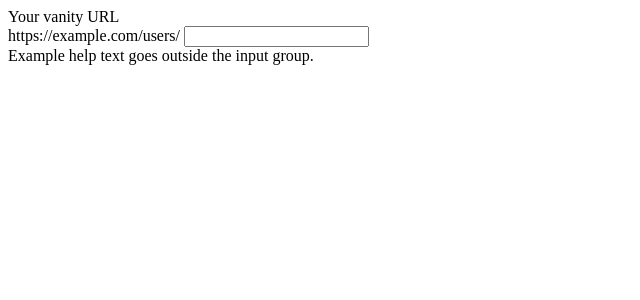
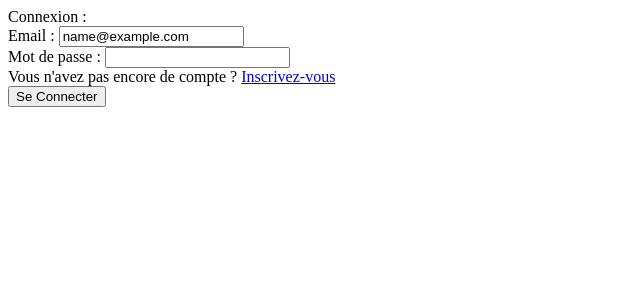
Before and after one commit to LProgrammation/CMS-CDA2025-4, a PHP site: template src/view/login.php in a window 1280 px wide. Shown: the top 300 px of the page, without its empty margins (0-640 px from the left). Run offline with PHP 8.4, Linux system fonts and the light colour scheme; the template is opened without the code that fills it: most values are stand-ins (such as "Sample title", 1, 10 or a date in 2020); data that the repository does not hold is empty.

Commit message:
Refactor authentication model and enhance login functionality
Replaced `authModel` with `userModel` for better structure and additional methods. Updated login form with validation, user feedback, and styling improvements. Adjusted navigation links and routes for consistency within the application.

```diff
--- a/public_html/styles/css/styles.css
+++ b/public_html/styles/css/styles.css
@@ -21,3 +21,9 @@ body{
     justify-content: center;
     align-items: center;
 }
+
+#login_form {
+    max-width: 800px;
+    width: 100%;
+    padding: 80px;
+}
--- a/src/view/home.php
+++ b/src/view/home.php
@@ -2,6 +2,6 @@
 <!-- Insert the home page content here -->
  <h1> Example of H1 content </h1>
 
-<button><a href="/login.php">login</a> </button>
+<button><a href="cms-cda/login">login</a> </button>
 
 </body>
--- a/src/view/login.php
+++ b/src/view/login.php
@@ -1,12 +1,21 @@
 <body>
-<div class="mb-3">
-    <label for="basic-url" class="form-label">Your vanity URL</label>
-    <div class="input-group">
-        <span class="input-group-text" id="basic-addon3">https://example.com/users/</span>
-        <input type="text" class="form-control" id="basic-url" aria-describedby="basic-addon3 basic-addon4">
+<form id="login_form" action="" method="post">
+    <div class="mb-3">
+        <label class="h2">Connexion :</label>
     </div>
-    <div class="form-text" id="basic-addon4">Example help text goes outside the input group.</div>
-</div>
+    <div class="mb-3">
+        <div class="text-danger"><?= $message ?></div>
+        <label for="exampleInputEmail1" class="form-label">Email :</label>
+        <input type="email" class="form-control" name="email_user" value="<?= $email ?>">
+    </div>
+    <div class="mb-3">
+        <label for="exampleInputPassword1" class="form-label">Mot de passe :</label>
+        <input type="password" class="form-control" name="password_user">
+        <div class="text-body-secondary">Vous n'avez pas encore de compte ? <a
+                    href="cms-cda/register">Inscrivez-vous</a></div>
+    </div>
+    <button type="submit" class="btn btn-secondary">Se Connecter</button>
+</form>
 <script src="https://cdn.jsdelivr.net/npm/bootstrap@5.3.3/dist/js/bootstrap.bundle.min.js"
         integrity="sha384-YvpcrYf0tY3lHB60NNkmXc5s9fDVZLESaAA55NDzOxhy9GkcIdslK1eN7N6jIeHz"
         crossorigin="anonymous"></script>
```
Also changed, not shown: src/controller/loginController.php (+11 -8 lines), src/model/authModel.php (deleted, +0 -28 lines), src/model/userModel.php (added, +70 -0 lines).
